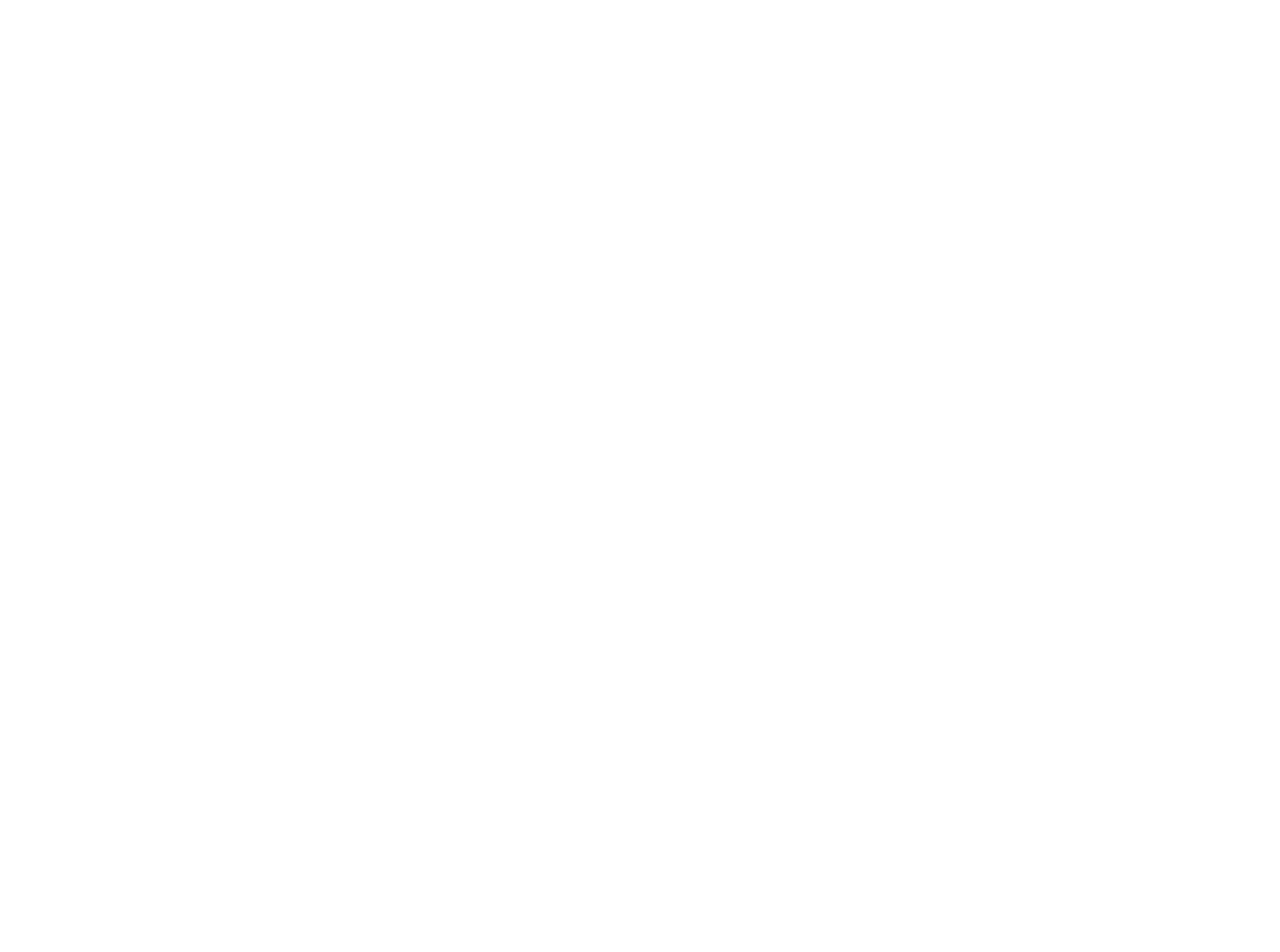
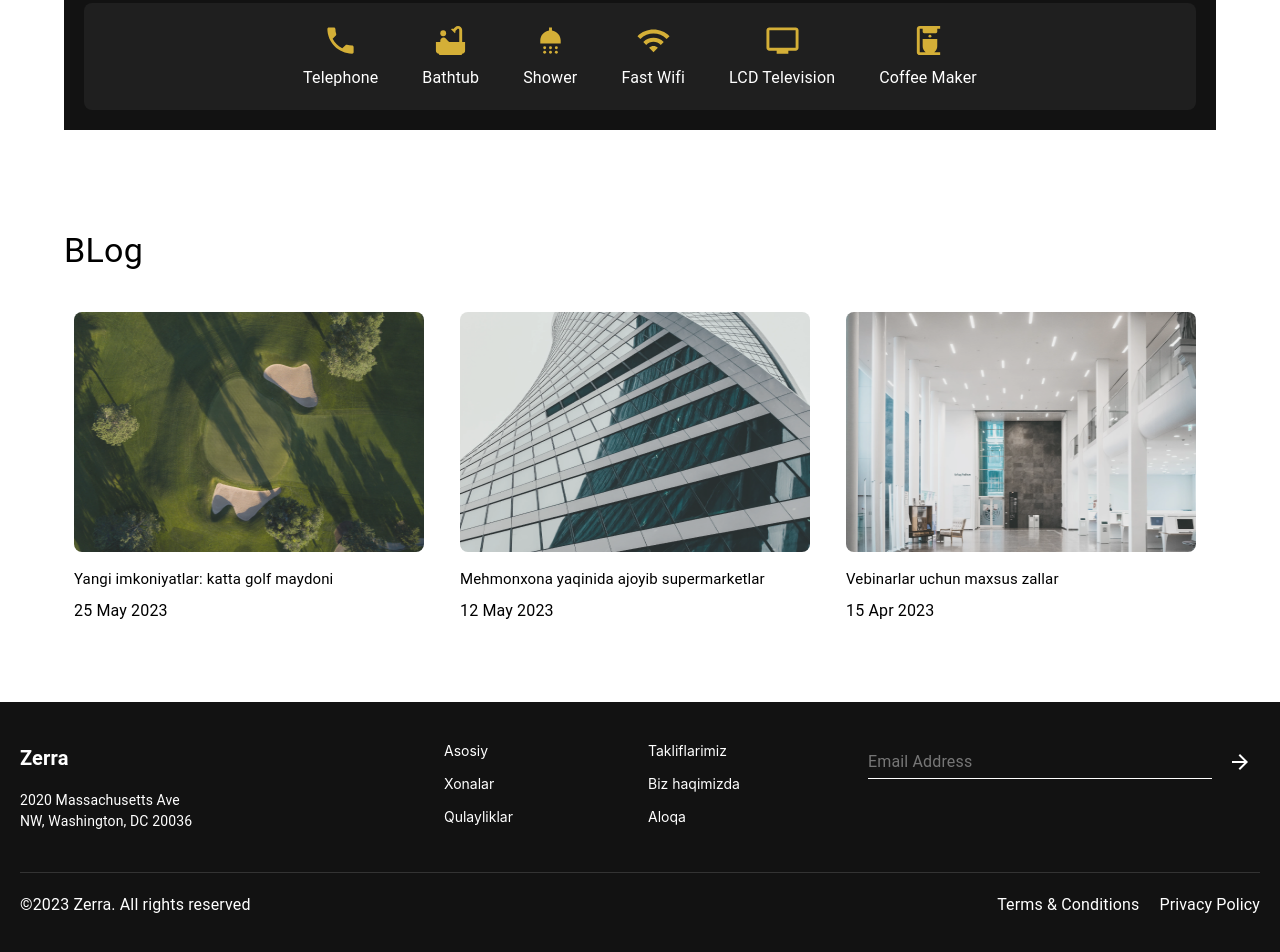
Before and after one commit to firdavsrustamovv/hotel-app, a React (Create React App) app: page /rooms/1 in a window 1280 px wide. Shown: the part 1544-2496 px from the top of the page. Before the commit the page ends 1375 px from the top, so only its background shows below. Built offline with nearby package versions, Linux system fonts and the light colour scheme.

Commit message:
startting booking page

```diff
--- a/src/App.tsx
+++ b/src/App.tsx
@@ -8,6 +8,8 @@ import "./App.css";
 import DetailRooms from "./pages/DetailRooms";
 import Blog from "./pages/Blog";
 import ContactUs from "./pages/ContactUs";
+import Footer from "./components/Footer";
+import BookingRoom from "./pages/BookingRoom";
 
 type Props = {};
 
@@ -19,13 +21,19 @@ const App = (props: Props) => {
         <Route path="/rooms/*">
           <Route index element={<Rooms />} />
           <Route path=":id" element={<DetailRooms />} />
+          <Route path="booking/:id" element={<BookingRoom />} />
         </Route>
         <Route path="/facilities" element={<Facilities />} />
         <Route path="/offers" element={<Offers />} />
         <Route path="/about" element={<About />} />
-        <Route path="/blog" element={<Blog />} />
+        <Route path="/blog/*">
+          <Route index element={<Blog />} />
+          <Route path=":id" element={<Blog />} />
+        </Route>
+        {/* <Route path="/blog" element={<Blog />} /> */}
         <Route path="/contact" element={<ContactUs />} />
       </Routes>
+      <Footer />
     </div>
   );
 };
--- /dev/null
+++ b/src/components/Footer.tsx
@@ -0,0 +1,105 @@
+import { Box, Typography, TextField, IconButton, Stack } from "@mui/material";
+import { Link } from "react-router-dom";
+import ArrowForwardIcon from "@mui/icons-material/ArrowForward";
+
+const Footer = () => {
+  return (
+    <Box
+      sx={{
+        backgroundColor: "#121212",
+        color: "#ffffff",
+        padding: "40px 20px",
+      }}
+    >
+      <Stack
+        direction={{ xs: "column", md: "row" }}
+        spacing={4}
+        justifyContent="space-between"
+        sx={{ marginBottom: "40px" }}
+      >
+        <Stack spacing={2} sx={{ flex: 1 }}>
+          <Typography variant="h6" sx={{ fontWeight: "bold" }}>
+            Zerra
+          </Typography>
+          <Typography sx={{ fontSize: "14px" }}>
+            2020 Massachusetts Ave
+            <br />
+            NW, Washington, DC 20036
+          </Typography>
+        </Stack>
+
+        <Stack
+          direction={{ xs: "column", md: "row" }}
+          spacing={2}
+          justifyContent="space-between"
+          sx={{ flex: 1 }}
+        >
+          <Stack spacing={2} sx={{ flex: 1 }}>
+            <Link style={{ fontSize: "14px" }} to={"/"}>
+              Asosiy
+            </Link>
+            <Link style={{ fontSize: "14px" }} to={"rooms"}>
+              Xonalar
+            </Link>
+            <Link style={{ fontSize: "14px" }} to={"/facilities"}>
+              Qulayliklar
+            </Link>
+          </Stack>
+          <Stack spacing={2} sx={{ flex: 1 }}>
+            <Link style={{ fontSize: "14px" }} to={"/offers"}>
+              Takliflarimiz
+            </Link>
+            <Link style={{ fontSize: "14px" }} to={"/about"}>
+              Biz haqimizda
+            </Link>
+            <Link style={{ fontSize: "14px" }} to={"/contact"}>
+              Aloqa
+            </Link>
+          </Stack>
+        </Stack>
+
+        <Stack spacing={2} sx={{ flex: 1 }}>
+          <Box
+            sx={{ display: "flex", alignItems: "center", marginTop: "10px" }}
+          >
+            <TextField
+              variant="standard"
+              placeholder="Email Address"
+              InputProps={{
+                disableUnderline: true,
+                sx: {
+                  color: "#ffffff",
+                  background: "transparent",
+                  borderBottom: "1px solid #ffffff",
+                },
+              }}
+              sx={{ flexGrow: 1, marginRight: "8px" }}
+            />
+            <IconButton>
+              <ArrowForwardIcon sx={{ color: "#ffffff" }} />
+            </IconButton>
+          </Box>
+        </Stack>
+      </Stack>
+
+      <Box
+        sx={{
+          display: "flex",
+          justifyContent: "space-between",
+          marginTop: "40px",
+          fontSize: "12px",
+          borderTop: "1px solid #333333",
+          paddingTop: "20px",
+        }}
+      >
+        <Typography>©2023 Zerra. All rights reserved</Typography>
+        <Box sx={{ display: "flex", gap: "20px" }}>
+          <Typography>Terms & Conditions</Typography>
+          <Typography>Privacy Policy</Typography>
+        </Box>
+      </Box>
+    </Box>
+  );
+};
+
+export default Footer;
--- a/src/components/Header.tsx
+++ b/src/components/Header.tsx
@@ -42,7 +42,9 @@ const Header = () => {
           gap={2}
         >
           <Box sx={{ display: "flex", alignItems: "center", gap: 2, p: 1 }}>
-            <img src={Logo} alt="Logo" width="60px" height="40px" />
+            <Link to={"/"}>
+              <img src={Logo} alt="Logo" width="60px" height="40px" />
+            </Link>
           </Box>
 
           <Box sx={{ display: { xs: "none", md: "flex" }, gap: 2 }}>
--- a/src/pages/Blog.tsx
+++ b/src/pages/Blog.tsx
@@ -115,8 +115,8 @@ const Blog = (props: Props) => {
         </Box>
         <Box mt={"100px"} height={"700px"}>
           <Stack>
-            <BlogCard data={blogData} link="" fontSize="15px" />
-            <BlogCard data={blogData} link="" fontSize="15px" />
+            <BlogCard data={blogData} link="/blog" fontSize="15px" />
+            <BlogCard data={blogData} link="/blog" fontSize="15px" />
           </Stack>
         </Box>
       </Container>
--- /dev/null
+++ b/src/pages/BookingRoom.tsx
@@ -0,0 +1,13 @@
+import React from "react";
+import { useParams } from "react-router-dom";
+
+type Props = {};
+
+const BookingRoom = (props: Props) => {
+  const { id } = useParams<{ id: string }>();
+  console.log(id);
+
+  return <div>Booking Room {id}</div>;
+};
+
+export default BookingRoom;
--- a/src/pages/DetailRooms.tsx
+++ b/src/pages/DetailRooms.tsx
@@ -1,4 +1,4 @@
-import { useParams } from "react-router-dom";
+import { useParams, useNavigate } from "react-router-dom";
 import { blogDataNewRooms, blogData } from "./Rooms";
 import {
   Typography,
@@ -12,14 +12,41 @@ import roomBackground from "../images/room.png";
 import detailRoom1 from "../images/detailRoom1.png";
 import detailRoom2 from "../images/detailRoom2.png";
 import Header from "../components/Header";
-
+import PhoneIcon from "@mui/icons-material/Phone";
+import BathtubIcon from "@mui/icons-material/Bathtub";
+import ShowerIcon from "@mui/icons-material/Shower";
+import WifiIcon from "@mui/icons-material/Wifi";
+import TvIcon from "@mui/icons-material/Tv";
+import CoffeeMakerIcon from "@mui/icons-material/CoffeeMaker";
+import BlogCard from "../components/BlogCard";
+import news from "../images/new.png";
+import supermarket from "../images/supermarket.png";
+import webinar from "../images/webinar.png";
 type Props = {};
+const blogDatas = [
+  {
+    img: news,
+    title: "Yangi imkoniyatlar: katta golf maydoni",
+    infomation: "25 May 2023",
+  },
+  {
+    img: supermarket,
+    title: "Mehmonxona yaqinida ajoyib supermarketlar",
+    infomation: "12 May 2023",
+  },
+  {
+    img: webinar,
+    title: "Vebinarlar uchun maxsus zallar",
+    infomation: "15 Apr 2023",
+  },
+];
 
 const DetailRooms = (props: Props) => {
   const { id } = useParams<{ id: string }>();
   const numericId = parseInt(id || "0");
   const allRooms = [...blogData, ...blogDataNewRooms];
   const room = allRooms.find((room) => room.id === numericId);
+  const navigate = useNavigate();
 
   if (!room) {
     return (
@@ -28,6 +55,15 @@ const DetailRooms = (props: Props) => {
       </Box>
     );
   }
+
+  const facilities = [
+    { icon: <PhoneIcon fontSize="large" />, label: "Telephone" },
+    { icon: <BathtubIcon fontSize="large" />, label: "Bathtub" },
+    { icon: <ShowerIcon fontSize="large" />, label: "Shower" },
+    { icon: <WifiIcon fontSize="large" />, label: "Fast Wifi" },
+    { icon: <TvIcon fontSize="large" />, label: "LCD Television" },
+    { icon: <CoffeeMakerIcon fontSize="large" />, label: "Coffee Maker" },
+  ];
 
   return (
     <Box>
@@ -74,7 +110,7 @@ const DetailRooms = (props: Props) => {
               key={index}
               sx={{
                 width: "32%",
-                height: "300px", // Set uniform height
+                height: "300px",
                 overflow: "hidden",
                 borderRadius: "8px",
                 position: "relative",
@@ -104,7 +140,7 @@ const DetailRooms = (props: Props) => {
                 style={{
                   width: "100%",
                   height: "100%",
-                  objectFit: "cover", // Ensures consistent image size
+                  objectFit: "cover",
                   transition: "filter 0.3s ease",
                 }}
               />
@@ -155,11 +191,78 @@ const DetailRooms = (props: Props) => {
                 </Typography>
               </Stack>
               <Stack mt={"200px"}>
-                <Button sx={{ background: "#C9A96A" }} variant="contained">
+                <Button
+                  onClick={() => navigate(`/rooms/booking/${room.id}`)}
+                  sx={{ background: "#C9A96A" }}
+                  variant="contained"
+                >
                   Booking
                 </Button>
               </Stack>
             </Stack>
+          </Stack>
+        </Box>
+        <Box mt={"100px"}>
+          <Box
+            sx={{
+              backgroundColor: "#121212",
+              padding: "20px",
+              textAlign: "center",
+            }}
+          >
+            <Typography variant="h5" color="#ffffff" gutterBottom>
+              Premium Deluxe Facilities
+            </Typography>
+            <Box
+              sx={{
+                backgroundColor: "#1f1f1f",
+                padding: "20px",
+                borderRadius: "8px",
+                marginTop: "20px",
+              }}
+            >
+              <Stack
+                direction="row"
+                spacing={3}
+                flexWrap="wrap"
+                justifyContent="center"
+                sx={{
+                  gap: "20px",
+                  "@media (max-width: 600px)": {
+                    flexDirection: "column",
+                    alignItems: "center",
+                  },
+                }}
+              >
+                {facilities.map((facility, index) => (
+                  <Stack
+                    key={index}
+                    alignItems="center"
+                    sx={{
+                      color: "#d4af37",
+                      "&:hover": {
+                        transform: "scale(1.1)",
+                        transition: "0.3s",
+                      },
+                      cursor: "pointer",
+                    }}
+                  >
+                    {facility.icon}
+                    <Typography variant="body1" color="#ffffff" mt={1}>
+                      {facility.label}
+                    </Typography>
+                  </Stack>
+                ))}
+              </Stack>
+            </Box>
+          </Box>
+        </Box>
+        <Box mt={"100px"}>
+          <Stack>
+            <Typography variant="h4">BLog</Typography>
+          </Stack>
+          <Stack mt={"30px"} height={"400px"}>
+            <BlogCard data={blogDatas} link={`/rooms`} fontSize="15px" />
           </Stack>
         </Box>
       </Container>
--- a/src/pages/Facilities.tsx
+++ b/src/pages/Facilities.tsx
@@ -73,7 +73,7 @@ const Facilities = (props: Props) => {
             <Typography variant="h4">Bizning qulayliklarimiz</Typography>
             <Divider sx={{ marginTop: "40px", background: "black" }} />
           </Stack>
-          <Stack mt={"50px"} height={"900px"}>
+          <Stack mt={"50px"} height={"800px"}>
             <FacilitiesCard data={facilitiesData} links="" />
           </Stack>
         </Box>
--- a/src/pages/Home.tsx
+++ b/src/pages/Home.tsx
@@ -26,7 +26,7 @@ import supermarket from "../images/supermarket.png";
 import webinar from "../images/webinar.png";
 import Quality from "../components/Quality";
 import FacilitiesCard from "../components/FacilitiesCard";
-import { Link } from "react-router-dom";
+import { Link, useNavigate } from "react-router-dom";
 import BlogCard, { Data } from "../components/BlogCard";
 
 const itemData = [
@@ -80,6 +80,7 @@ interface IFormInput {
 
 const Home = () => {
   const { register, handleSubmit } = useForm<IFormInput>();
+  const navigate = useNavigate();
   const onSubmit: SubmitHandler<IFormInput> = (data) => console.log(data);
 
   return (
@@ -174,6 +175,7 @@ const Home = () => {
 
             <Button
               sx={{ backgroundColor: "black" }}
+              onClick={() => navigate("/rooms")}
               variant="contained"
               type="submit"
             >
--- a/src/pages/Offers.tsx
+++ b/src/pages/Offers.tsx
@@ -76,7 +76,7 @@ const Offers = (props: Props) => {
       </Box>
       <Container>
         <Box mt={"100px"}>
-          <Stack height={"1500px"}>
+          <Stack height={"1400px"}>
             <FacilitiesCard data={offersData} links="" />
           </Stack>
         </Box>
```
Also changed, not shown: src/pages/About.tsx (+49 -7 lines), src/pages/Footer.tsx (deleted, +0 -7 lines).
